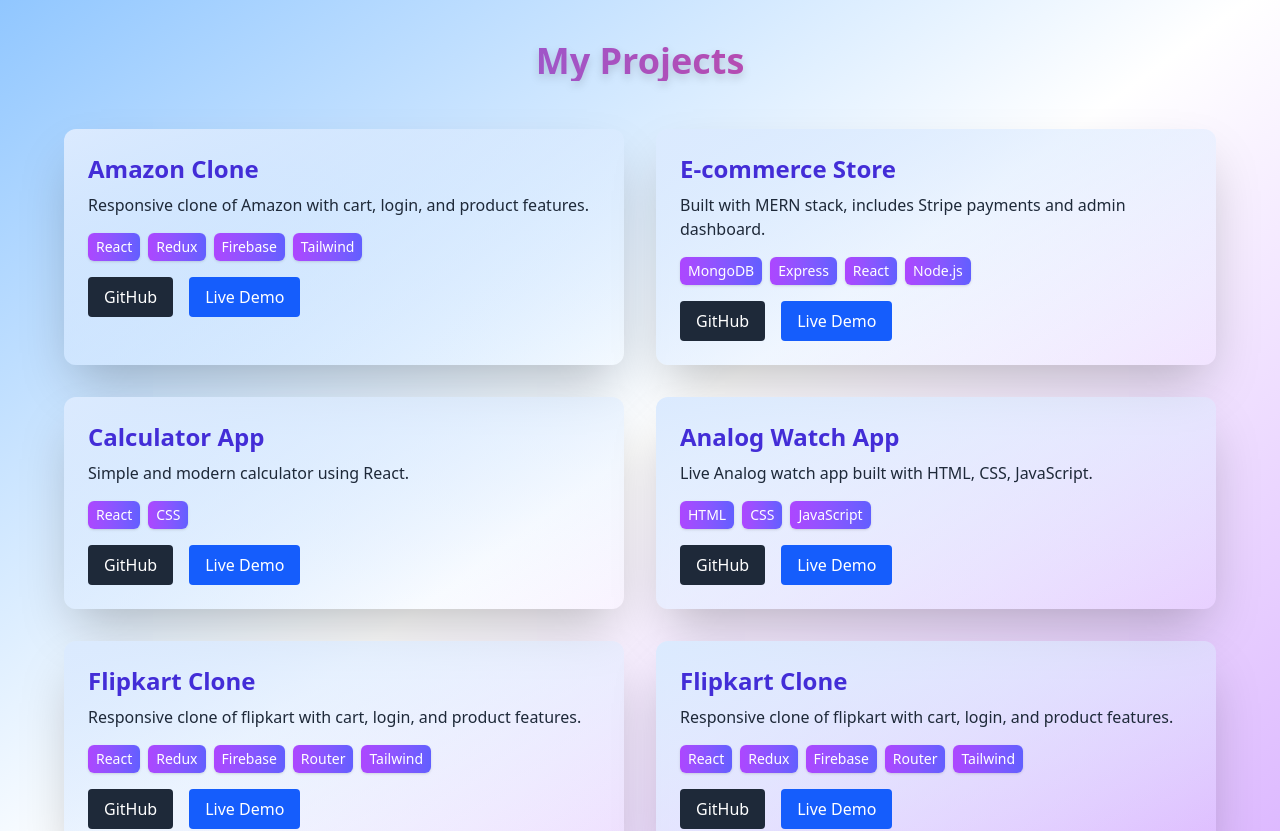
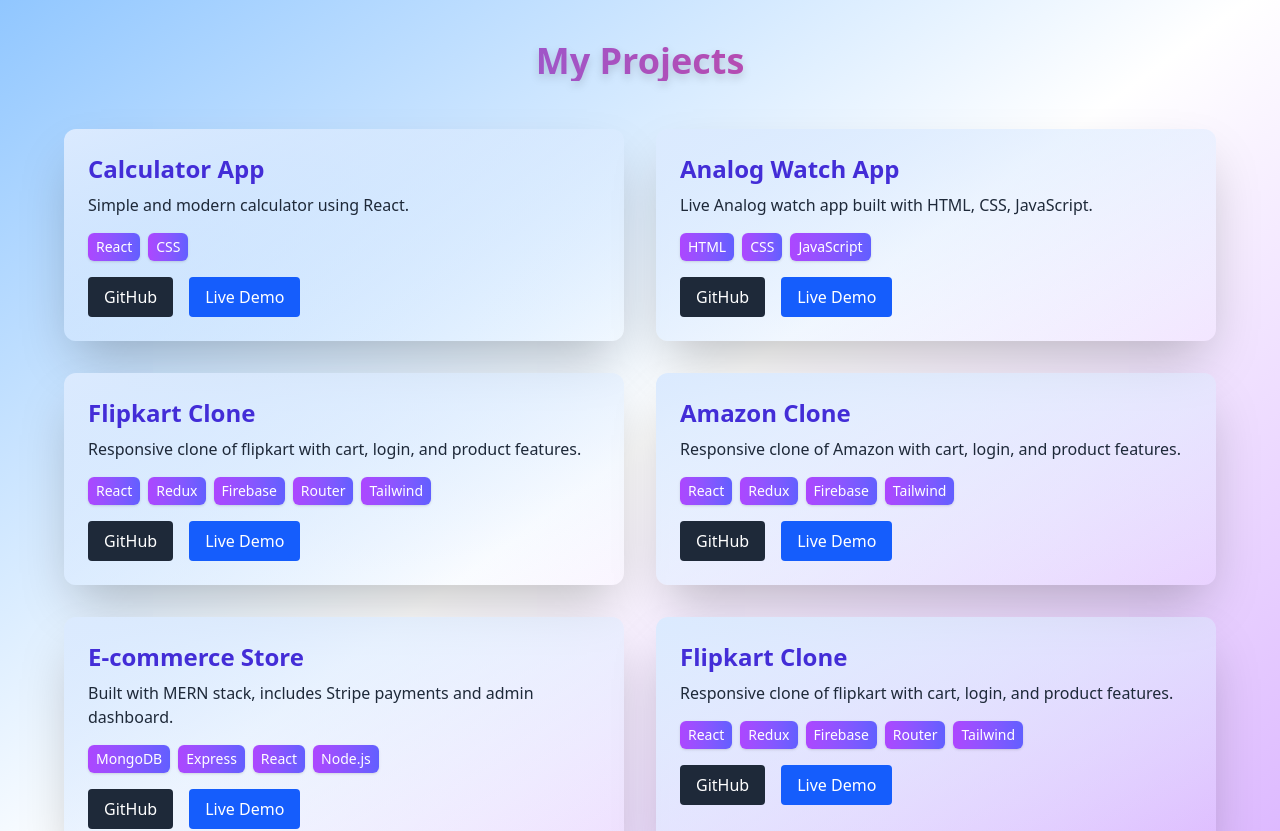
Before and after one commit to official-amrit86/Portfolio, a React (Vite) app: page / in a window 1280 px wide. Shown: the part 1660-2491 px from the top of the page. Built offline with nearby package versions, Linux system fonts and the light colour scheme.

Commit message:
Update Cv

```diff
--- a/src/App.css
+++ b/src/App.css
@@ -55,3 +55,39 @@
   transform: scaley(1.04);
   z-index: 10;
 }
+/*  */
+Galaxy Background
+.galaxy-bg {
+  position: relative;
+  overflow: hidden;
+  z-index: 0;
+}
+
+/* Stars Animation */
+.galaxy-bg::before,
+.galaxy-bg::after {
+  content: "";
+  position: absolute;
+  width: 200%;
+  height: 200%;
+  top: -50%;
+  left: -50%;
+  background: transparent url('https://raw.githubusercontent.com/JulianLaval/canvas-space/master/img/stars.png') repeat;
+  animation: moveStars 100s linear infinite;
+  z-index: -1;
+  opacity: 0.4;
+}
+
+.galaxy-bg::after {
+  animation-duration: 200s;
+  opacity: 0.6;
+}
+
+@keyframes moveStars {
+  0% {
+    transform: translate(0, 0) rotate(0deg);
+  }
+  100% {
+    transform: translate(25%, 25%) rotate(360deg);
+  }
+}
--- a/src/components/Footer.jsx
+++ b/src/components/Footer.jsx
@@ -27,7 +27,7 @@
             LinkedIn
           </a>
           <a
-            href="/Update-CV.pdf"
+            href="/Update-Cv (8).pdf"
             download
             className="hover:underline"
           >
--- a/src/components/Projects.jsx
+++ b/src/components/Projects.jsx
@@ -37,20 +37,6 @@
 export default function Projects() {
   const projects = [
     {
-      title: "Amazon Clone",
-      description: "Responsive clone of Amazon with cart, login, and product features.",
-      tech: ["React", "Redux", "Firebase", "Tailwind"],
-      github: "https://github.com/amrit/amazon-clone",
-      live: "https://official-amrit86.github.io/Amazon-Clone/"
-    },
-    {
-      title: "E-commerce Store",
-      description: "Built with MERN stack, includes Stripe payments and admin dashboard.",
-      tech: ["MongoDB", "Express", "React", "Node.js"],
-      github: "https://github.com/amrit/ecommerce-store",
-      live: "https://amrit-ecommerce-store.netlify.app"
-    },
-    {
       title: "Calculator App",
       description: "Simple and modern calculator using React.",
       tech: ["React", "CSS"],
@@ -69,14 +55,28 @@
       description: "Responsive clone of flipkart with cart, login, and product features.",
       tech: ["React", "Redux", "Firebase","Router" ,"Tailwind"],
       github: "https://github.com/amrit/Flipkart-Clone",
-      live: "https://flipkart-clone-git-main-official-amrit86s-projects.vercel.app"
+      live: "http://flipkart-clone-git-main-official-amrit86s-projects.vercel.app"
+    },
+    {
+      title: "Amazon Clone",
+      description: "Responsive clone of Amazon with cart, login, and product features.",
+      tech: ["React", "Redux", "Firebase", "Tailwind"],
+      github: "https://github.com/amrit/amazon-clone",
+      live: "https://official-amrit86.github.io/Amazon-Clone/"
+    },
+    {
+      title: "E-commerce Store",
+      description: "Built with MERN stack, includes Stripe payments and admin dashboard.",
+      tech: ["MongoDB", "Express", "React", "Node.js"],
+      github: "https://github.com/amrit/ecommerce-store",
+      live: "https://amrit-ecommerce-store.netlify.app"
     },
     {
       title: "Flipkart Clone",
       description: "Responsive clone of flipkart with cart, login, and product features.",
       tech: ["React", "Redux", "Firebase","Router" ,"Tailwind"],
       github: "https://github.com/amrit/Flipkart-Clone",
-      live: "https://flipkart-clone-git-main-official-amrit86s-projects.vercel.app"
+      live: "http://flipkart-clone-git-main-official-amrit86s-projects.vercel.app"
     },
   ];
 
```
Also changed, not shown: 2 other files (tests, documents, lock files or other folders).
